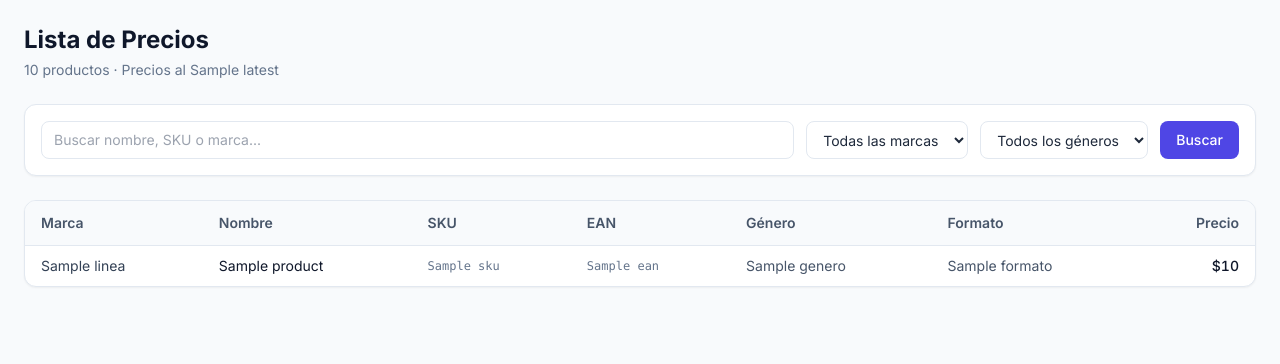
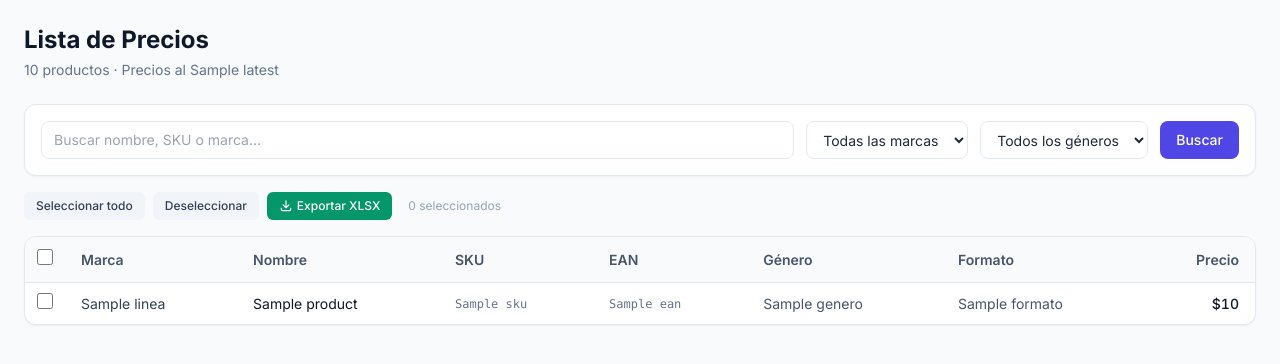
Before and after one commit to david-tkd203/product-comparison, a Flask app: template templates/index.html in a window 1280 px wide. Shown: the part 57-421 px from the top of the page. Run offline with Flask 3, Linux system fonts and the light colour scheme; the template is opened without the code that fills it: most values are stand-ins (such as "Sample title", 1, 10 or a date in 2020); parts of the project's set-up code (start-up, migrations or seed data) failed here and were passed over; some libraries are stand-ins or nearby versions.

Commit message:
add ideal price calculator, XLSX export, improved silk matching (383 matches)

```diff
--- a/app.py
+++ b/app.py
@@ -332,30 +332,62 @@ def _match_silk_by_name(db):
     _query(db, 'DELETE FROM silk_matches')
     wholesale = _query(db, 'SELECT sku, nombre, linea FROM products').fetchall()
     silk = _query(db, 'SELECT sku, nombre FROM silk_products').fetchall()
-    silk_by_brand = {}
+    # Index silk by first 2 tokens (brand + first name word) for broader matching
+    silk_by_token = {}
     for s in silk:
         sn = _normalize(s['nombre'])
-        token = sn.split()[0] if sn.split() else sn
-        silk_by_brand.setdefault(token, []).append((sn, s['sku']))
+        tokens = sn.split()
+        # Index by first token (usually brand), and by first 2 tokens for better disambiguation
+        if tokens:
+            k1 = tokens[0]
+            silk_by_token.setdefault(k1, []).append((sn, s['sku']))
+            if len(tokens) >= 2:
+                k2 = f'{tokens[0]} {tokens[1]}'
+                silk_by_token.setdefault(k2, []).append((sn, s['sku']))
 
     matched = 0
     for w in wholesale:
         w_norm = _normalize(w['nombre'])
         w_brand = _normalize(w['linea'])
-        w_token = w_norm.split()[0] if w_norm.split() else w_norm
-        candidates = silk_by_brand.get(w_brand, []) + silk_by_brand.get(w_token, [])
+        tokens = w_norm.split()
+        w_key1 = tokens[0] if tokens else ''
+        w_key2 = f'{tokens[0]} {tokens[1]}' if len(tokens) >= 2 else w_key1
+
+        # Gather candidates: by brand name, by first token, by first 2 tokens
+        seen = set()
+        candidates = []
+        for key in [w_brand, w_key1, w_key2]:
+            for sn, ssku in silk_by_token.get(key, []):
+                if ssku not in seen:
+                    seen.add(ssku)
+                    candidates.append((sn, ssku))
+
+        # Also try matching products where the normalized brand appears anywhere in the silk name
+        if w_brand and len(w_brand) > 3:
+            for s in silk:
+                if s['sku'] in seen:
+                    continue
+                sn = _normalize(s['nombre'])
+                if w_brand in sn:
+                    seen.add(s['sku'])
+                    candidates.append((sn, s['sku']))
+                    if len(candidates) > 200:
+                        break
+
         if not candidates:
             continue
+
         best_score = 0
         best_sku = None
         for sn, ssku in candidates:
-            if abs(len(w_norm) - len(sn)) > len(w_norm) * 0.5:
+            if abs(len(w_norm) - len(sn)) > len(w_norm) * 0.6:
                 continue
             score = SequenceMatcher(None, w_norm, sn).ratio()
             if score > best_score:
                 best_score = score
                 best_sku = ssku
-        if best_score >= 0.72:
+
+        if best_score >= 0.70:
             _query(db, 'INSERT INTO silk_matches (sku_wholesale, sku_silk, confidence) VALUES (%s, %s, %s)',
                    [w['sku'], best_sku, round(best_score, 3)])
             matched += 1
@@ -367,6 +399,11 @@ def retail():
     query = request.args.get('q', '').strip()
     linea = request.args.get('linea', '').strip()
     sort = request.args.get('sort', 'diff_cosmetic_desc')
+    margen_obj = request.args.get('margen', '30')
+    try:
+        margen_pct = float(margen_obj)
+    except ValueError:
+        margen_pct = 30
     db = get_db()
     latest = _query(db, 'SELECT MAX(import_date) as max_date FROM imports').fetchone()['max_date']
     lineas = [r['linea'] for r in _query(db, 'SELECT DISTINCT linea FROM products ORDER BY linea')]
@@ -417,7 +454,8 @@ def retail():
     return render_template('retail.html', products=products, query=query,
                           linea=linea, lineas=lineas, latest=latest,
                           synced=synced, total=total,
-                          con_cosmetic=con_cosmetic, con_silk=con_silk, sort=sort)
+                          con_cosmetic=con_cosmetic, con_silk=con_silk,
+                          sort=sort, margen_obj=margen_obj, margen_pct=margen_pct)
 
 
 @app.route('/retail/export')
@@ -526,8 +564,82 @@ def estudio():
                           total_cosmetic=total_cosmetic, total_silk=total_silk,
                           matched_cosmetic=matched_cosmetic, matched_silk=matched_silk,
                           match_rate_cosmetic=match_rate_cosmetic, match_rate_silk=match_rate_silk,
-                          avg_gap=avg_gap, brand_stats=brand_stats,
-                          opportunities=opportunities, top_cost=top_cost, latest=latest)
+                           avg_gap=avg_gap, brand_stats=brand_stats,
+                           opportunities=opportunities, top_cost=top_cost, latest=latest)
+
+
+@app.route('/export/xlsx')
+def export_xlsx():
+    """Export selected products as XLSX."""
+    skus = request.args.get('skus', '').split(',')
+    if not skus or skus == ['']:
+        flash('Seleccioná al menos un producto', 'error')
+        return redirect(url_for('index'))
+
+    db = get_db()
+    latest = _query(db, 'SELECT MAX(import_date) as max_date FROM imports').fetchone()['max_date']
+    placeholders = ','.join(['%s'] * len(skus))
+    rows = _query(db, f'''
+        SELECT p.sku, p.nombre, p.linea, p.ean, p.genero, p.formato, pr.precio
+        FROM products p
+        JOIN prices pr ON p.sku = pr.sku AND pr.import_date = %s
+        WHERE p.sku IN ({placeholders})
+        ORDER BY p.linea, p.nombre
+    ''', [latest] + skus).fetchall()
+    db.close()
+
+    from io import BytesIO
+    from openpyxl import Workbook
+    from openpyxl.styles import Font, PatternFill, Alignment, Border, Side
+
+    wb = Workbook()
+    ws = wb.active
+    ws.title = 'Lista de Precios'
+
+    header_font = Font(bold=True, color='FFFFFF')
+    header_fill = PatternFill('solid', fgColor='4F46E5')
+    header_align = Alignment(horizontal='center')
+    thin_border = Border(
+        left=Side(style='thin', color='D1D5DB'),
+        right=Side(style='thin', color='D1D5DB'),
+        top=Side(style='thin', color='D1D5DB'),
+        bottom=Side(style='thin', color='D1D5DB')
+    )
+    price_font = Font(bold=True)
+
+    headers = ['SKU', 'Marca', 'Nombre', 'EAN', 'Género', 'Formato', 'Precio']
+    for col, h in enumerate(headers, 1):
+        cell = ws.cell(row=1, column=col, value=h)
+        cell.font = header_font
+        cell.fill = header_fill
+        cell.alignment = header_align
+        cell.border = thin_border
+
+    for i, r in enumerate(rows, 2):
+        vals = [r['sku'], r['linea'], r['nombre'], r['ean'], r['genero'], r['formato'], r['precio']]
+        for col, v in enumerate(vals, 1):
+            cell = ws.cell(row=i, column=col, value=v)
+            cell.border = thin_border
+            if col == 7:
+                cell.font = price_font
+                cell.number_format = '$#,##0'
+
+    ws.column_dimensions['A'].width = 14
+    ws.column_dimensions['B'].width = 20
+    ws.column_dimensions['C'].width = 60
+    ws.column_dimensions['D'].width = 18
+    ws.column_dimensions['E'].width = 16
+    ws.column_dimensions['F'].width = 12
+    ws.column_dimensions['G'].width = 14
+
+    output = BytesIO()
+    wb.save(output)
+    output.seek(0)
+
+    resp = make_response(output.getvalue())
+    resp.headers['Content-Type'] = 'application/vnd.openxmlformats-officedocument.spreadsheetml.sheet'
+    resp.headers['Content-Disposition'] = 'attachment; filename=lista_precios.xlsx'
+    return resp
 
 
 if __name__ == '__main__':
--- a/templates/index.html
+++ b/templates/index.html
@@ -7,7 +7,7 @@
   </div>
 </div>
 
-<form method="get" class="bg-white rounded-xl shadow-sm border border-slate-200 p-4 mb-6">
+<form method="get" class="bg-white rounded-xl shadow-sm border border-slate-200 p-4 mb-4">
   <div class="flex flex-wrap gap-3">
     <input name="q" value="{{ query }}" placeholder="Buscar nombre, SKU o marca..." class="flex-1 min-w-[200px] px-3 py-2 border border-slate-200 rounded-lg text-sm focus:outline-none focus:ring-2 focus:ring-indigo-500 focus:border-transparent">
     <select name="linea" class="px-3 py-2 border border-slate-200 rounded-lg text-sm bg-white focus:outline-none focus:ring-2 focus:ring-indigo-500">
@@ -23,11 +23,22 @@
 </form>
 
 {% if products %}
+<div class="flex flex-wrap gap-2 items-center mb-4">
+  <button onclick="checkAll()" class="px-3 py-1.5 text-xs font-medium rounded-md bg-slate-100 text-slate-700 hover:bg-slate-200 transition-colors">Seleccionar todo</button>
+  <button onclick="uncheckAll()" class="px-3 py-1.5 text-xs font-medium rounded-md bg-slate-100 text-slate-700 hover:bg-slate-200 transition-colors">Deseleccionar</button>
+  <button onclick="exportSelected()" class="px-3 py-1.5 text-xs font-medium rounded-md bg-emerald-600 text-white hover:bg-emerald-700 transition-colors inline-flex items-center gap-1">
+    <svg class="w-3.5 h-3.5" fill="none" stroke="currentColor" viewBox="0 0 24 24"><path stroke-linecap="round" stroke-linejoin="round" stroke-width="2" d="M4 16v2a2 2 0 002 2h12a2 2 0 002-2v-2M7 10l5 5 5-5M12 15V3"/></svg>
+    Exportar XLSX
+  </button>
+  <span id="count" class="text-xs text-slate-400 ml-2">0 seleccionados</span>
+</div>
+
 <div class="bg-white rounded-xl shadow-sm border border-slate-200 overflow-hidden">
   <div class="overflow-x-auto">
     <table class="w-full text-sm">
       <thead>
         <tr class="border-b border-slate-200 bg-slate-50">
+          <th class="w-10 px-3 py-3"><input type="checkbox" onchange="toggleAll(this)" title="Todos"></th>
           <th class="text-left px-4 py-3 font-semibold text-slate-600">Marca</th>
           <th class="text-left px-4 py-3 font-semibold text-slate-600">Nombre</th>
           <th class="text-left px-4 py-3 font-semibold text-slate-600">SKU</th>
@@ -39,7 +50,8 @@
       </thead>
       <tbody class="divide-y divide-slate-100">
         {% for p in products %}
-        <tr>
+        <tr data-sku="{{ p['sku'] }}">
+          <td class="px-3 py-2.5"><input type="checkbox" class="row-check" onchange="updateCount()"></td>
           <td class="px-4 py-2.5 text-slate-700">{{ p['linea'] }}</td>
           <td class="px-4 py-2.5 text-slate-900 max-w-xs truncate" title="{{ p['nombre'] }}">{{ p['nombre'] }}</td>
           <td class="px-4 py-2.5 text-slate-500 font-mono text-xs">{{ p['sku'] }}</td>
@@ -56,4 +68,12 @@
 {% elif total == 0 %}
 <div class="text-center py-12 text-slate-400">Sin resultados. Probá con otros filtros.</div>
 {% endif %}
+
+<script>
+function updateCount(){var n=document.querySelectorAll('.row-check:checked').length;document.getElementById('count').textContent=n+' seleccionados'}
+function toggleAll(e){document.querySelectorAll('.row-check').forEach(c=>c.checked=e.checked);updateCount()}
+function checkAll(){document.querySelectorAll('.row-check').forEach(c=>c.checked=true);updateCount()}
+function uncheckAll(){document.querySelectorAll('.row-check').forEach(c=>c.checked=false);updateCount()}
+function exportSelected(){var s=[];document.querySelectorAll('.row-check:checked').forEach(c=>{s.push(c.closest('tr').dataset.sku)});if(!s.length){alert('Seleccioná al menos un producto');return}window.location='/export/xlsx?skus='+s.join(',')}
+</script>
 {% endblock %}
```
Also changed, not shown: templates/retail.html (+7 -0 lines).
